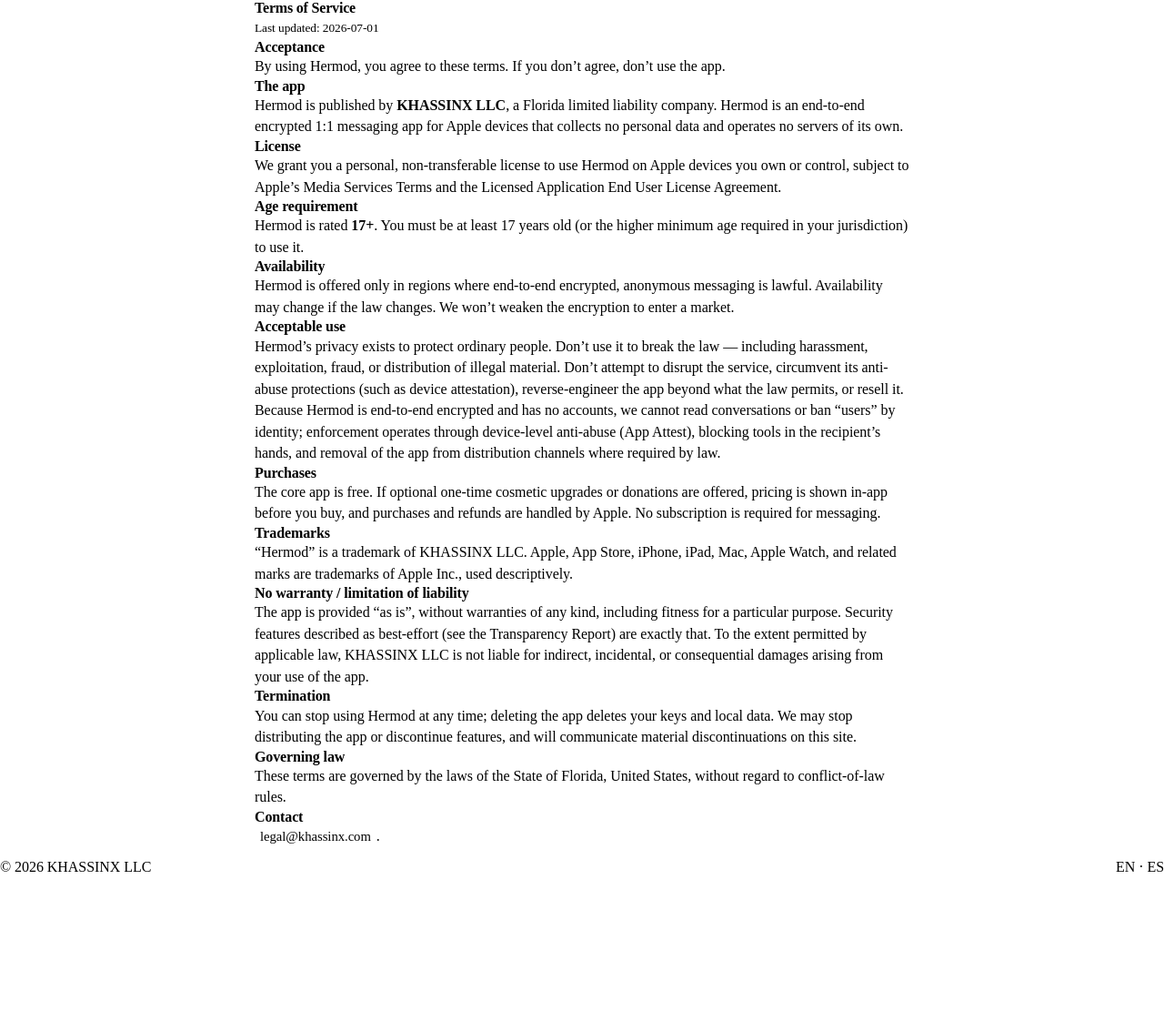
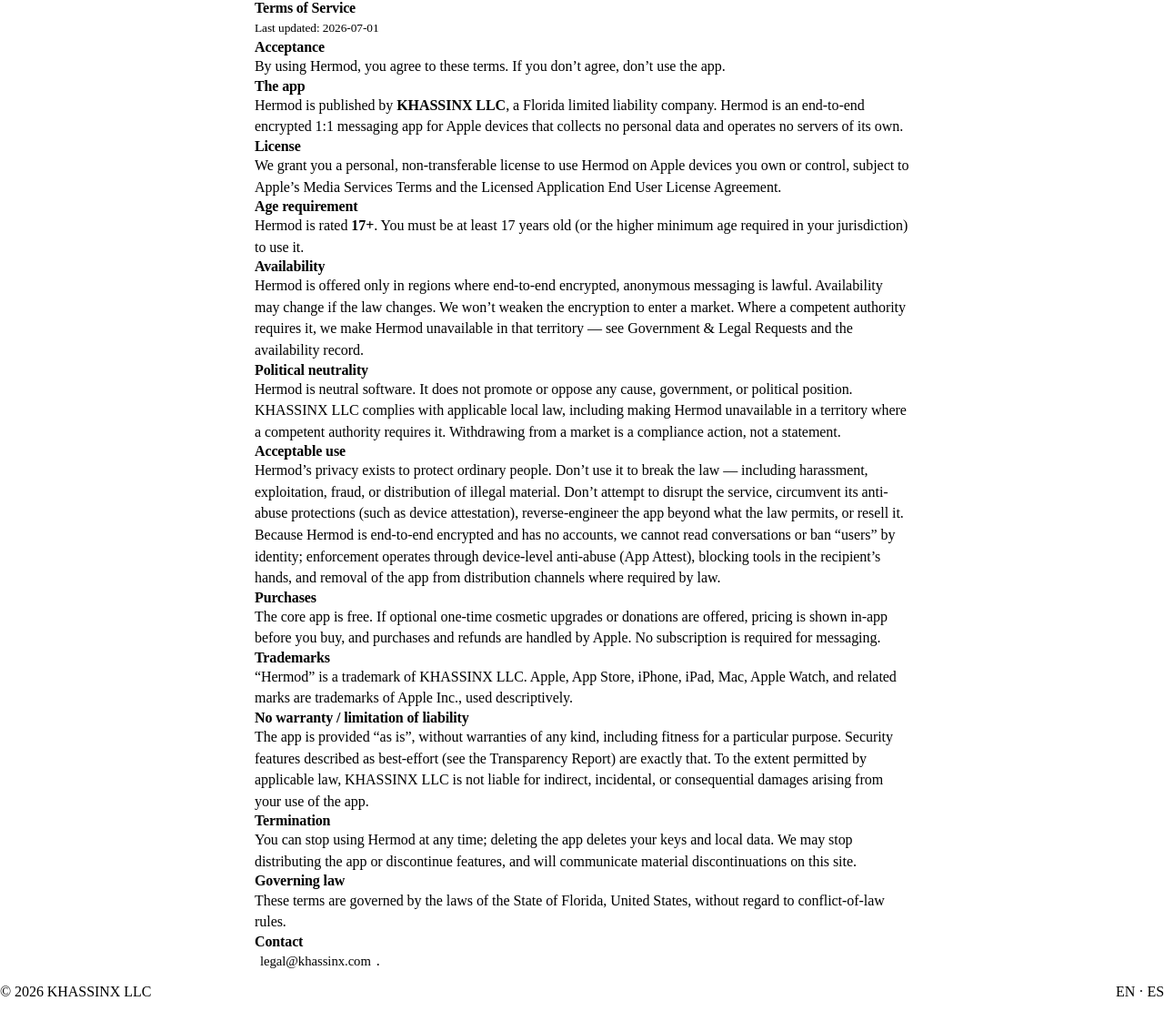
Before and after one commit to KhassinX/Umbrix-web, a Jekyll site: the page built from legal/terms.md, in a window 1280 px wide. Shown: the whole page at 91% size. Built offline with Jekyll 4.4.1, drawn with Linux system fonts in a browser that asks for light colours; before the commit the page ends 975 px from its top, so only the background shows below that.

Commit message:
feat: cláusula de neutralidad política en Terms EN/ES + enlaces al hub (Task 4)
Co-Authored-By: Claude Fable 5 <noreply@anthropic.com>

Claude-Session: https://claude.ai/code/session_01EznGa95PgRZDKuT3PGEbt7

```diff
--- a/legal/terms.md
+++ b/legal/terms.md
@@ -29,7 +29,11 @@ Hermod is rated **17+**. You must be at least 17 years old (or the higher minimu
 
 ## Availability
 
-Hermod is offered only in regions where end-to-end encrypted, anonymous messaging is lawful. Availability may change if the law changes. We won't weaken the encryption to enter a market.
+Hermod is offered only in regions where end-to-end encrypted, anonymous messaging is lawful. Availability may change if the law changes. We won't weaken the encryption to enter a market. Where a competent authority requires it, we make Hermod unavailable in that territory — see [Government & Legal Requests](/legal/requests/) and the [availability record](/legal/availability/).
+
+## Political neutrality
+
+Hermod is neutral software. It does not promote or oppose any cause, government, or political position. KHASSINX LLC complies with applicable local law, including making Hermod unavailable in a territory where a competent authority requires it. Withdrawing from a market is a compliance action, not a statement.
 
 ## Acceptable use
 
```
Also changed, not shown: es/legal/terms.md (+5 -1 lines).
